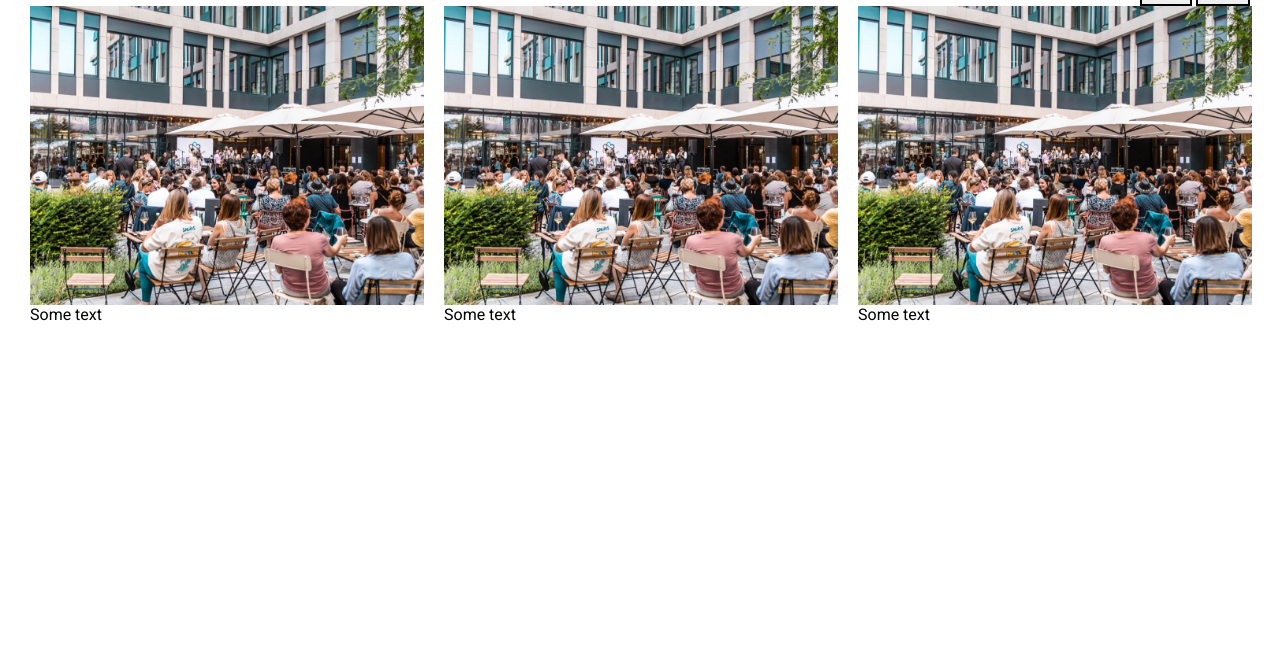
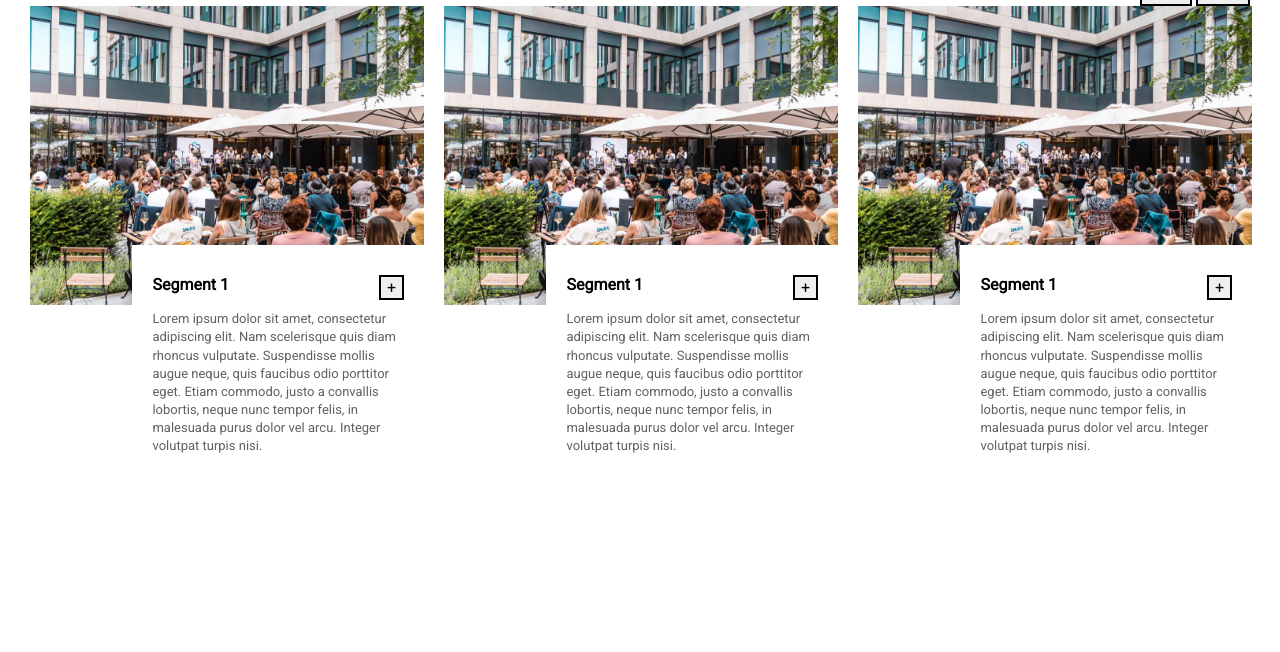
Before and after one commit to mitjapotocin/kvartet-task, a PHP site: page /index.html in a window 1280 px wide. Shown: the part 1988-2640 px from the top of the page. Run offline with PHP 8.4, Linux system fonts and the light colour scheme.

Commit message:
Added segment-container to slider photos

```diff
--- a/index.html
+++ b/index.html
@@ -21,9 +21,9 @@
             </div>
             <nav id="navigation">
                 <div class="container">
-                    <div class="nav-logo">
+                    <a href="" class="nav-logo">
                         <img src="images/CORWIN.svg" alt="">
-                    </div>
+                    </a>
                     <ul>
                         <li>
                             <a href="">O projektu</a>
@@ -127,7 +127,14 @@
                     <img src="images/corwinove-zaveze-01.jpg" class="slider-img" alt="">
                 </div>
                 <div class="segment">
-                    Some text
+                    <div>
+                        <h3>Segment 1</h3>
+                        <button>+</button>
+                    </div>
+                    <p>Lorem ipsum dolor sit amet, consectetur adipiscing elit. Nam scelerisque quis diam rhoncus
+                        vulputate. Suspendisse mollis augue neque, quis faucibus odio porttitor eget. Etiam commodo,
+                        justo a convallis lobortis, neque nunc tempor felis, in malesuada purus dolor vel arcu. Integer
+                        volutpat turpis nisi.</p>
                 </div>
             </div>
             <div class="slick-element">
@@ -135,7 +142,14 @@
                     <img src="images/corwinove-zaveze-01.jpg" class="slider-img" alt="">
                 </div>
                 <div class="segment">
-                    Some text
+                    <div>
+                        <h3>Segment 1</h3>
+                        <button>+</button>
+                    </div>
+                    <p>Lorem ipsum dolor sit amet, consectetur adipiscing elit. Nam scelerisque quis diam rhoncus
+                        vulputate. Suspendisse mollis augue neque, quis faucibus odio porttitor eget. Etiam commodo,
+                        justo a convallis lobortis, neque nunc tempor felis, in malesuada purus dolor vel arcu. Integer
+                        volutpat turpis nisi.</p>
                 </div>
             </div>
             <div class="slick-element">
@@ -143,7 +157,14 @@
                     <img src="images/corwinove-zaveze-01.jpg" class="slider-img" alt="">
                 </div>
                 <div class="segment">
-                    Some text
+                    <div>
+                        <h3>Segment 1</h3>
+                        <button>+</button>
+                    </div>
+                    <p>Lorem ipsum dolor sit amet, consectetur adipiscing elit. Nam scelerisque quis diam rhoncus
+                        vulputate. Suspendisse mollis augue neque, quis faucibus odio porttitor eget. Etiam commodo,
+                        justo a convallis lobortis, neque nunc tempor felis, in malesuada purus dolor vel arcu. Integer
+                        volutpat turpis nisi.</p>
                 </div>
             </div>
             <div class="slick-element">
@@ -151,7 +172,14 @@
                     <img src="images/corwinove-zaveze-01.jpg" class="slider-img" alt="">
                 </div>
                 <div class="segment">
-                    Some text
+                    <div>
+                        <h3>Segment 1</h3>
+                        <button>+</button>
+                    </div>
+                    <p>Lorem ipsum dolor sit amet, consectetur adipiscing elit. Nam scelerisque quis diam rhoncus
+                        vulputate. Suspendisse mollis augue neque, quis faucibus odio porttitor eget. Etiam commodo,
+                        justo a convallis lobortis, neque nunc tempor felis, in malesuada purus dolor vel arcu. Integer
+                        volutpat turpis nisi.</p>
                 </div>
             </div>
         </div>
--- a/js/src/slider.js
+++ b/js/src/slider.js
@@ -3,6 +3,7 @@ $(document).ready(function() {
     dots: false,
     infinite: false,
     speed: 300,
+    swipe: true,
     slidesToShow: 3,
     slidesToScroll: 1,
     prevArrow: $(".prev"),
--- a/less/site/default/navigation.less
+++ b/less/site/default/navigation.less
@@ -25,6 +25,7 @@ nav ul li {
 }
 
 .nav-logo {
+    display: block;
     float: left;
     opacity: 0;
     img {
--- a/less/style.css
+++ b/less/style.css
@@ -416,6 +416,7 @@ nav ul li span {
   margin-right: 5px;
 }
 .nav-logo {
+  display: block;
   float: left;
   opacity: 0;
 }
@@ -667,7 +668,7 @@ p {
   float: left;
 }
 .slider-nav-buttons {
-  float: right ;
+  float: right;
 }
 .slider-button {
   padding: 20px;
@@ -675,3 +676,24 @@ p {
 .slider-nav {
   overflow: auto;
 }
+.segment {
+  float: right;
+  padding: 30px 20px;
+  background: #ffffff;
+  position: relative;
+  top: -60px;
+  width: 74%;
+}
+.segment p {
+  font-size: 13px;
+}
+.segment div {
+  overflow: auto;
+  padding-bottom: 10px ;
+}
+.segment div h3 {
+  float: left;
+}
+.segment div button {
+  float: right;
+}
--- a/less/style.less
+++ b/less/style.less
@@ -65,12 +65,15 @@
 .slider-img {
 	width: 100%;
 }
+
 .slider-nav-header {
 	float: left;
 }
+
 .slider-nav-buttons {
-	float: right ;
+	float: right;
 }
+
 .slider-button {
 	padding: 20px;
 }
@@ -78,3 +81,27 @@
 .slider-nav {
 	overflow: auto;
 }
+
+.segment {
+	float: right;
+	padding: 30px 20px;
+	background: #ffffff;
+	position: relative;
+	top: -60px;
+	width: 74%;
+
+	p {
+		font-size: 13px;
+	}
+
+	div {
+		overflow: auto;
+		padding-bottom: 10px ;
+		h3 {
+			float: left;
+		}
+		button {
+			float: right;
+		}
+	}
+}
```
